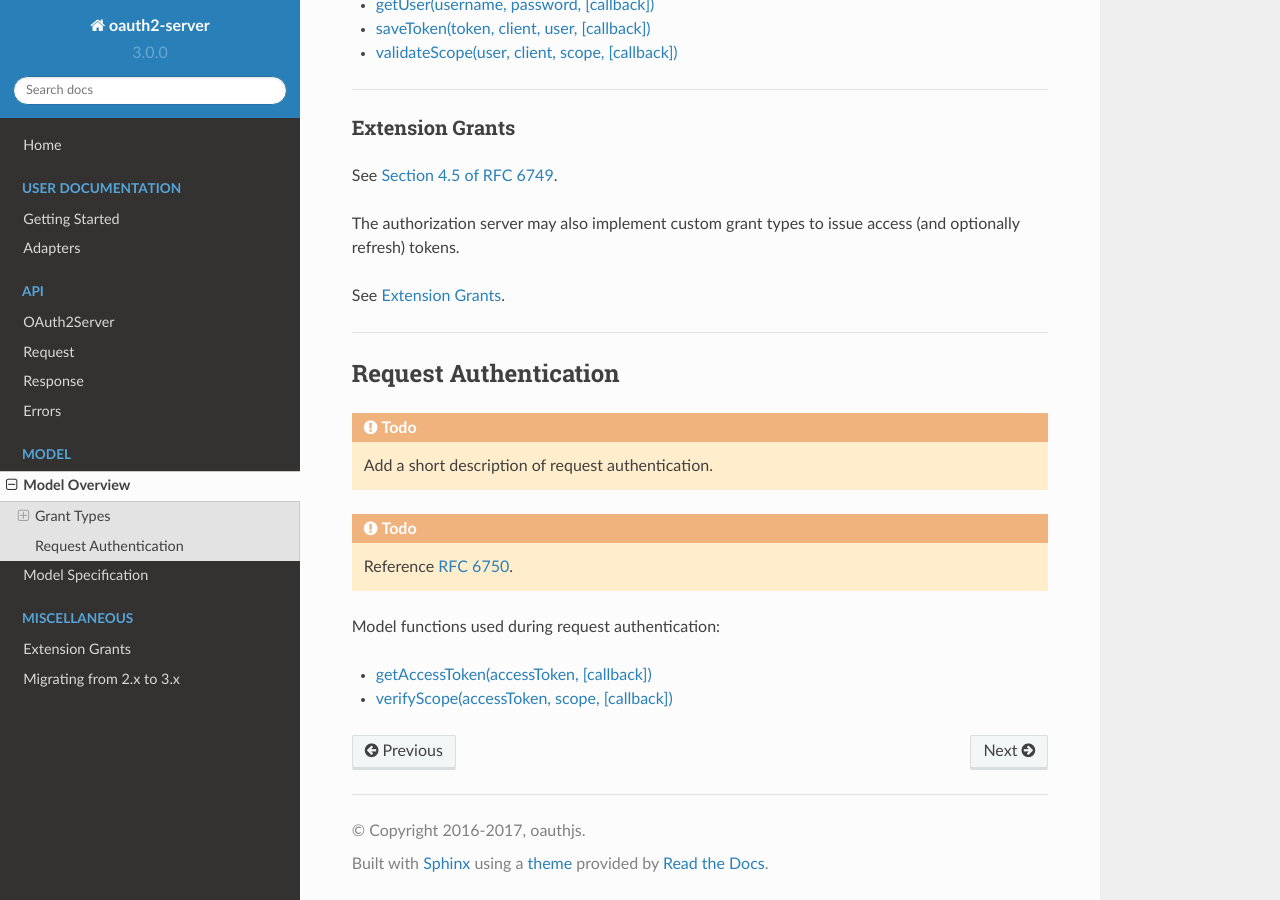
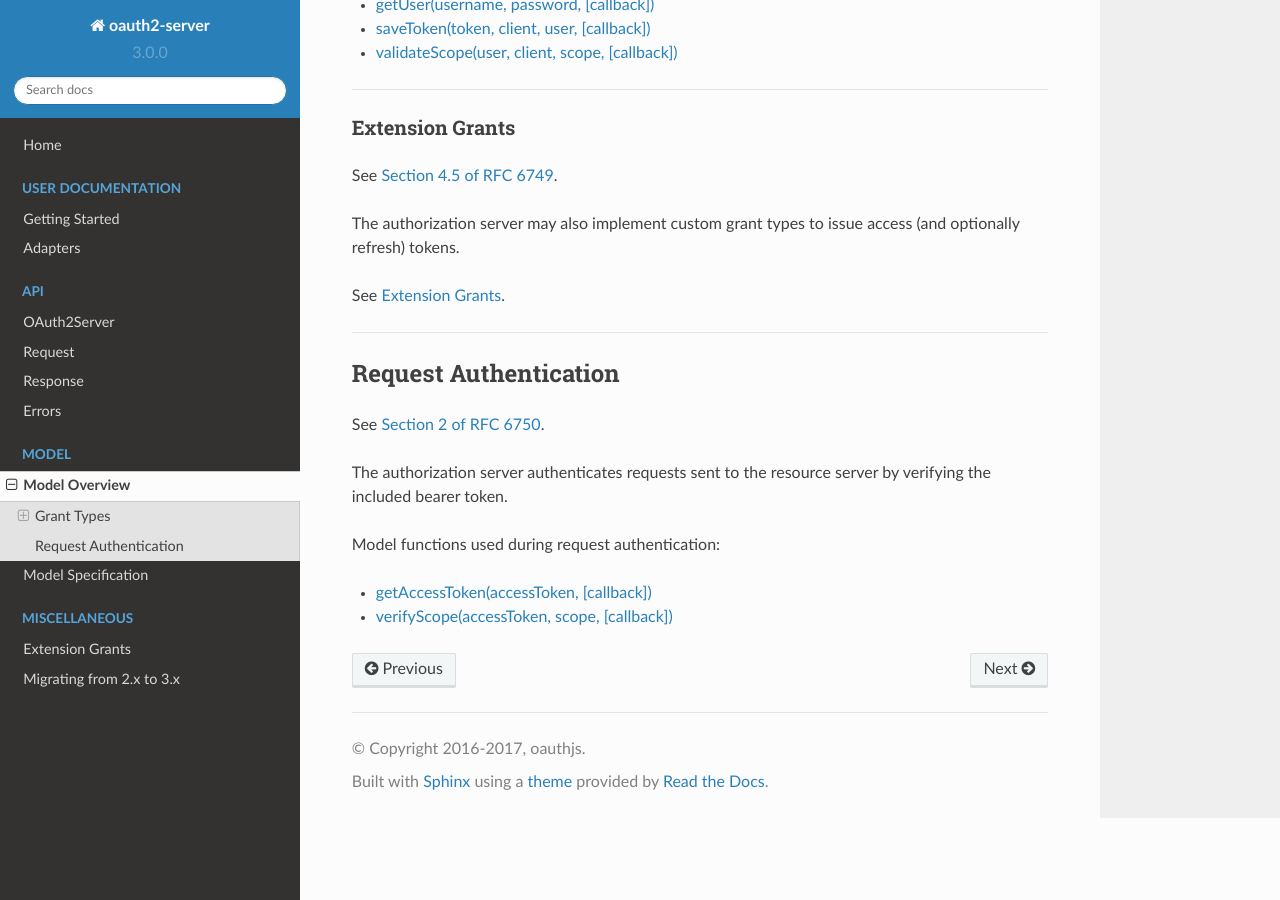
Before and after one commit to oauthjs/node-oauth2-server, a Sphinx documentation site: the page built from docs/model/overview.rst, in a window 1280 px wide and 900 px high, scrolled down 2089 px. Built offline with Sphinx 7.4.7 and the Read the Docs theme 2.0.0, drawn with Linux system fonts in a browser that asks for light colours.

Commit message:
docs: Add description of request authentication

```diff
--- a/docs/model/overview.rst
+++ b/docs/model/overview.rst
@@ -118,9 +118,9 @@ See :doc:`/misc/extension-grants`.
 Request Authentication
 ======================
 
-.. todo:: Add a short description of request authentication.
+See :rfc:`Section 2 of RFC 6750 <6750#section-2>`.
 
-.. todo:: Reference :rfc:`6750`.
+The authorization server authenticates requests sent to the resource server by verifying the included bearer token.
 
 Model functions used during request authentication:
 
```
